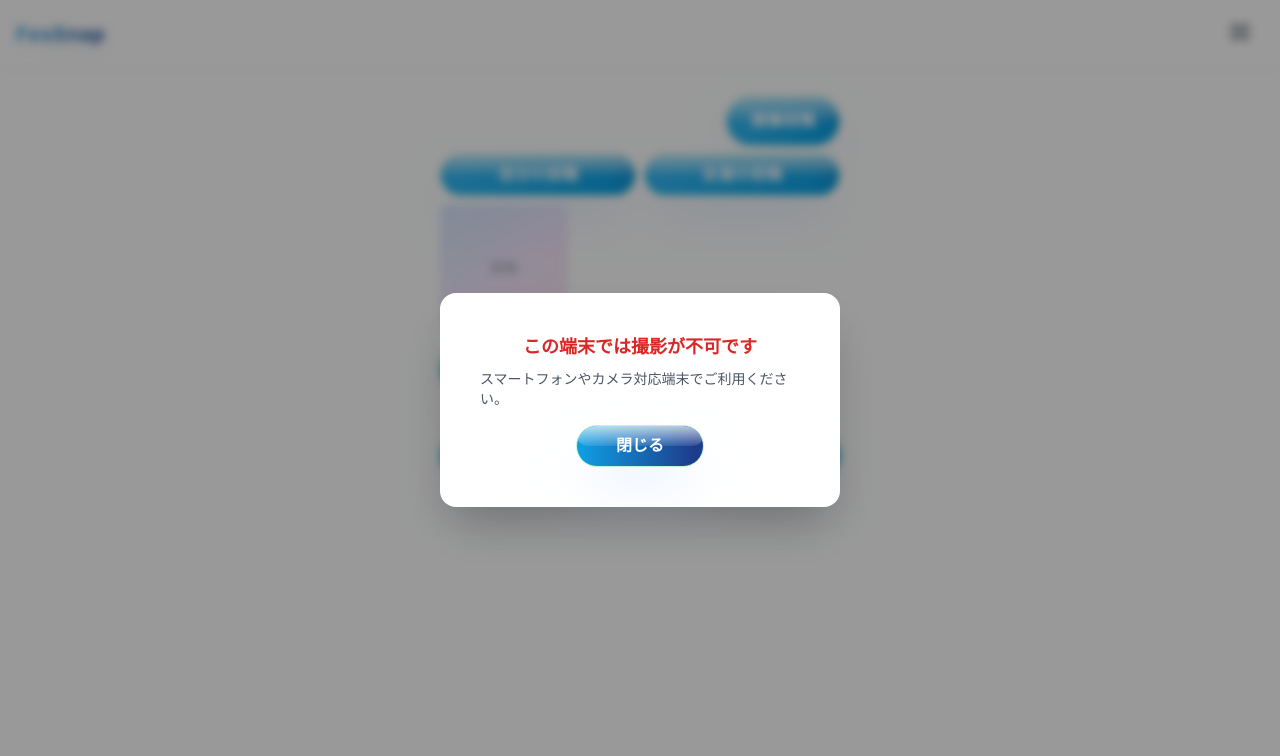
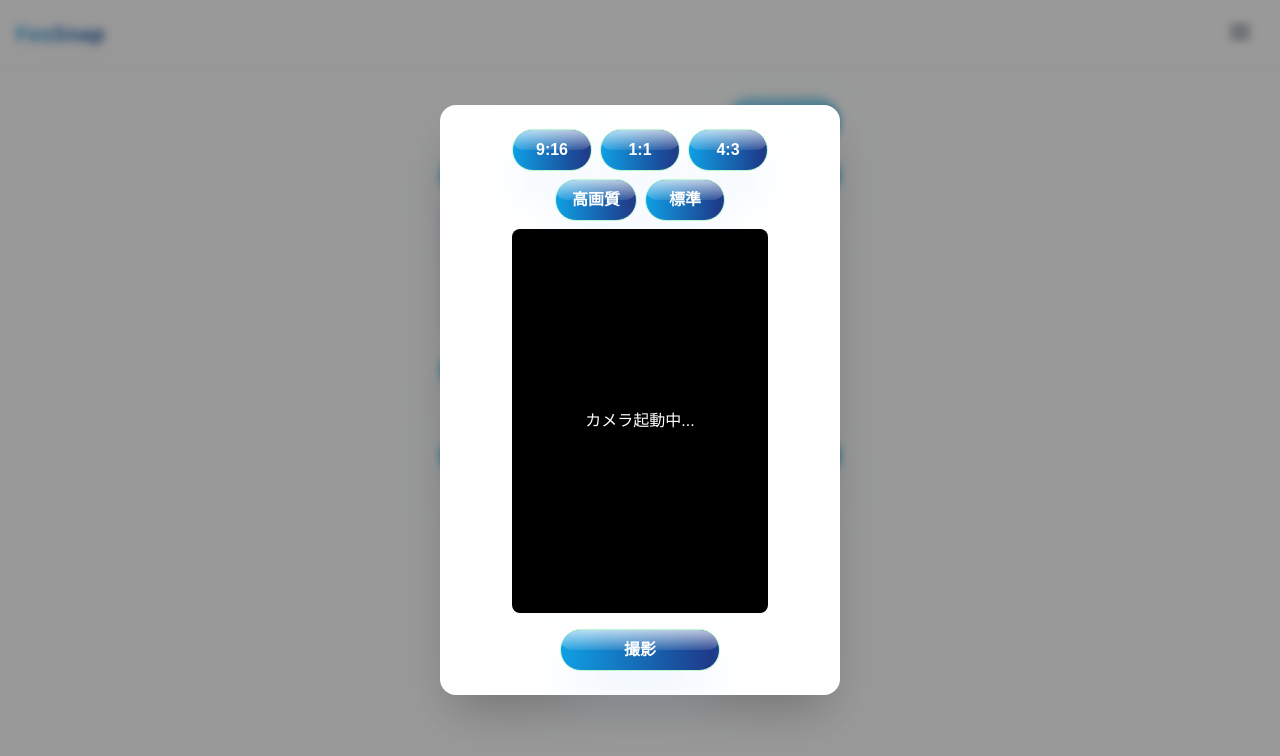
Before and after one commit to matsu128/FesSnap, a Next.js app: page /events/1/post in a window 1280 px wide. Both pictures are taken after a click on the button "画像投稿". Shown: the top 756 px of the page. Built offline with nearby package versions, Linux system fonts and the light colour scheme; no server answers.

Commit message:
画像投稿：カスタムカメラUI（比率・画質選択）、保存ボタンの端末最適化、失敗時アラート調整

```diff
--- /dev/null
+++ b/components/organisms/CustomCameraModal.js
@@ -0,0 +1,127 @@
+import { useEffect, useRef, useState } from 'react';
+import Modal from '../atoms/Modal';
+import Button from '../atoms/Button';
+
+const RATIOS = [
+  { label: '9:16', value: 9 / 16 },
+  { label: '1:1', value: 1 },
+  { label: '4:3', value: 4 / 3 },
+];
+const QUALITIES = [
+  { label: '高画質', width: 1920, height: 1080 },
+  { label: '標準', width: 960, height: 540 },
+];
+
+export default function CustomCameraModal({ isOpen, onClose, onCapture }) {
+  const videoRef = useRef();
+  const streamRef = useRef();
+  const [ratio, setRatio] = useState(RATIOS[0]);
+  const [quality, setQuality] = useState(QUALITIES[0]);
+  const [captured, setCaptured] = useState(null);
+  const [loading, setLoading] = useState(false);
+
+  useEffect(() => {
+    if (!isOpen) return;
+    setCaptured(null);
+    setLoading(true);
+    // カメラ起動
+    navigator.mediaDevices.getUserMedia({
+      video: {
+        width: { ideal: quality.width },
+        height: { ideal: quality.height },
+        facingMode: 'environment',
+      },
+      audio: false,
+    })
+      .then(stream => {
+        streamRef.current = stream;
+        if (videoRef.current) {
+          videoRef.current.srcObject = stream;
+        }
+        setLoading(false);
+      })
+      .catch(() => {
+        alert('カメラの起動に失敗しました');
+        setLoading(false);
+        onClose();
+      });
+    return () => {
+      // クリーンアップ
+      if (streamRef.current) {
+        streamRef.current.getTracks().forEach(track => track.stop());
+        streamRef.current = null;
+      }
+    };
+    // eslint-disable-next-line
+  }, [isOpen, quality]);
+
+  // 撮影
+  const handleCapture = () => {
+    if (!videoRef.current) return;
+    const video = videoRef.current;
+    const videoW = video.videoWidth;
+    const videoH = video.videoHeight;
+    // 選択比率でクロップ
+    let cropW, cropH;
+    if (videoW / videoH > ratio.value) {
+      cropH = videoH;
+      cropW = cropH * ratio.value;
+    } else {
+      cropW = videoW;
+      cropH = cropW / ratio.value;
+    }
+    const sx = (videoW - cropW) / 2;
+    const sy = (videoH - cropH) / 2;
+    const canvas = document.createElement('canvas');
+    canvas.width = cropW;
+    canvas.height = cropH;
+    const ctx = canvas.getContext('2d');
+    ctx.drawImage(video, sx, sy, cropW, cropH, 0, 0, cropW, cropH);
+    setCaptured(canvas.toDataURL('image/jpeg', 0.95));
+  };
+
+  // 再撮影
+  const handleRetake = () => setCaptured(null);
+  // 投稿
+  const handleSubmit = () => {
+    if (captured && onCapture) onCapture(captured);
+    onClose();
+  };
+
+  return (
+    <Modal isOpen={isOpen} onClose={onClose}>
+      <div className="flex flex-col items-center w-full max-w-xs mx-auto">
+        <div className="flex gap-2 mb-2">
+          {RATIOS.map(r => (
+            <Button key={r.label} onClick={() => setRatio(r)} active={ratio.label === r.label} className="px-2 py-1 text-xs">{r.label}</Button>
+          ))}
+        </div>
+        <div className="flex gap-2 mb-2">
+          {QUALITIES.map(q => (
+            <Button key={q.label} onClick={() => setQuality(q)} active={quality.label === q.label} className="px-2 py-1 text-xs">{q.label}</Button>
+          ))}
+        </div>
+        {!captured ? (
+          <>
+            <div className="relative w-64 h-96 bg-black rounded-lg overflow-hidden flex items-center justify-center">
+              {loading ? (
+                <div className="text-white">カメラ起動中...</div>
+              ) : (
+                <video ref={videoRef} autoPlay playsInline className="w-full h-full object-cover" style={{ aspectRatio: ratio.value }} />
+              )}
+            </div>
+            <Button onClick={handleCapture} className="mt-4 w-40 bg-slate-700">撮影</Button>
+          </>
+        ) : (
+          <>
+            <img src={captured} alt="撮影画像" className="w-64 h-96 object-contain bg-white rounded-lg mb-2" />
+            <div className="flex gap-2">
+              <Button onClick={handleRetake} className="bg-slate-700">再撮影</Button>
+              <Button onClick={handleSubmit} className="bg-slate-700">この画像で投稿</Button>
+            </div>
+          </>
+        )}
+      </div>
+    </Modal>
+  );
+}
--- a/components/organisms/PostMain.js
+++ b/components/organisms/PostMain.js
@@ -7,12 +7,22 @@ import Button from '../atoms/Button';
 import Modal from '../atoms/Modal';
 import Icon from '../atoms/Icon';
 import { useRouter, useParams } from 'next/navigation';
+import CustomCameraModal from './CustomCameraModal';
 
 const PAGE_SIZE = 15;
 
 function isIOS() {
   if (typeof window === 'undefined') return false;
   return /iP(hone|od|ad)/.test(window.navigator.userAgent);
+}
+
+function isAndroid() {
+  if (typeof window === 'undefined') return false;
+  return /Android/i.test(window.navigator.userAgent);
+}
+
+function isMobile() {
+  return isIOS() || isAndroid();
 }
 
 export default function PostMain() {
@@ -29,6 +39,7 @@ export default function PostMain() {
   const [capturedImage, setCapturedImage] = useState(null);
   const fileInputRef = useRef();
   const [showCameraAlert, setShowCameraAlert] = useState(false);
+  const [showCameraModal, setShowCameraModal] = useState(false);
 
   // 画像データ取得
   useEffect(() => {
@@ -56,23 +67,12 @@ export default function PostMain() {
   };
   // 画像投稿ボタンでカメラ起動 or 注意
   const handlePostImage = () => {
-    if (isCameraSupported()) {
-      fileInputRef.current.click();
-    } else {
-      setShowCameraAlert(true);
-    }
+    setShowCameraModal(true);
   };
-  // 撮影画像をstateにセット
-  const handleCapture = (e) => {
-    const file = e.target.files[0];
-    if (file) {
-      const reader = new FileReader();
-      reader.onload = (ev) => {
-        setCapturedImage(ev.target.result);
-        setShowImageModal(true);
-      };
-      reader.readAsDataURL(file);
-    }
+  // カスタムカメラで撮影画像を受け取る
+  const handleCustomCapture = (dataUrl) => {
+    setCapturedImage(dataUrl);
+    setShowImageModal(true);
   };
   // 投稿処理
   const handlePost = () => {
@@ -103,8 +103,8 @@ export default function PostMain() {
     a.download = 'fesnap-image.jpg';
     a.click();
   };
-  // 共有API
-  const handleShare = async () => {
+  // 共有API（スマホ用保存）
+  const handleShareSave = async () => {
     if (navigator.share && selectedImage?.url) {
       try {
         const res = await fetch(selectedImage.url);
@@ -112,10 +112,10 @@ export default function PostMain() {
         const file = new File([blob], 'fesnap-image.jpg', { type: blob.type });
         await navigator.share({ files: [file], title: 'FesSnap画像', text: 'FesSnapで投稿された画像です' });
       } catch (e) {
-        alert('共有に失敗しました');
+        // 失敗時は何もしない
       }
     } else {
-      alert('この端末では共有機能が利用できません');
+      alert('この端末では保存・共有機能が利用できません');
     }
   };
 
@@ -134,10 +134,9 @@ export default function PostMain() {
           </div>
         </div>
       )}
-      {/* 画像投稿ボタン＋input */}
+      {/* 画像投稿ボタン＋input（inputは廃止） */}
       <div className="w-full max-w-[400px] flex justify-end mt-24 mb-2 px-2 sm:px-0">
         <Button onClick={handlePostImage} className="text-base py-3 px-6 bg-slate-700">画像投稿</Button>
-        <input ref={fileInputRef} type="file" accept="image/*" capture="environment" className="hidden" onChange={handleCapture} />
       </div>
       {/* カメラ非対応端末向け注意モーダル */}
       <Modal isOpen={showCameraAlert} onClose={() => setShowCameraAlert(false)}>
@@ -176,11 +175,14 @@ export default function PostMain() {
             <>
               <img src={selectedImage.url} alt="拡大画像" className="w-40 h-40 sm:w-56 sm:h-56 object-cover rounded-lg mb-2" />
               <div className="flex gap-4 mt-2">
-                <Button onClick={handleDownload} className="bg-slate-700 flex items-center gap-1"><Icon type="download" className="w-5 h-5" />保存</Button>
-                <Button onClick={handleShare} className="bg-slate-700 flex items-center gap-1"><Icon type="share" className="w-5 h-5" />共有</Button>
+                {isMobile() ? (
+                  <Button onClick={handleShareSave} className="bg-slate-700 flex items-center gap-1"><Icon type="download" className="w-5 h-5" />保存</Button>
+                ) : (
+                  <Button onClick={handleDownload} className="bg-slate-700 flex items-center gap-1"><Icon type="download" className="w-5 h-5" />保存</Button>
+                )}
               </div>
               {isIOS() && (
-                <div className="mt-3 text-xs text-gray-500 text-center">iPhoneの方は画像を長押しして「写真に追加」してください</div>
+                <div className="mt-3 text-xs text-gray-500 text-center">iPhoneの方は画像を長押しして「写真に追加」もご利用いただけます</div>
               )}
             </>
           ) : null}
@@ -194,6 +196,8 @@ export default function PostMain() {
       </div>
       {/* 戻るボタン */}
       <Button onClick={handleBack} className="mb-8 mt-2 px-8 py-3 bg-slate-700 w-full max-w-[400px]">イベント詳細ページへ戻る</Button>
+      {/* カスタムカメラモーダル */}
+      <CustomCameraModal isOpen={showCameraModal} onClose={() => setShowCameraModal(false)} onCapture={handleCustomCapture} />
     </div>
   );
 }
```
